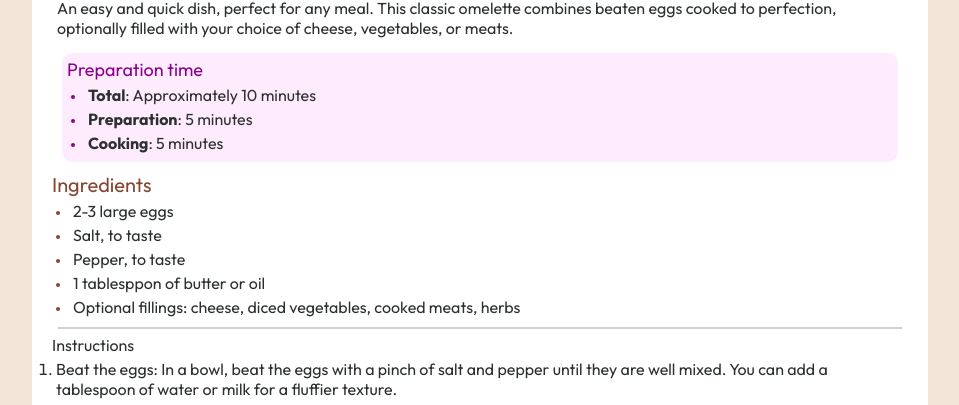
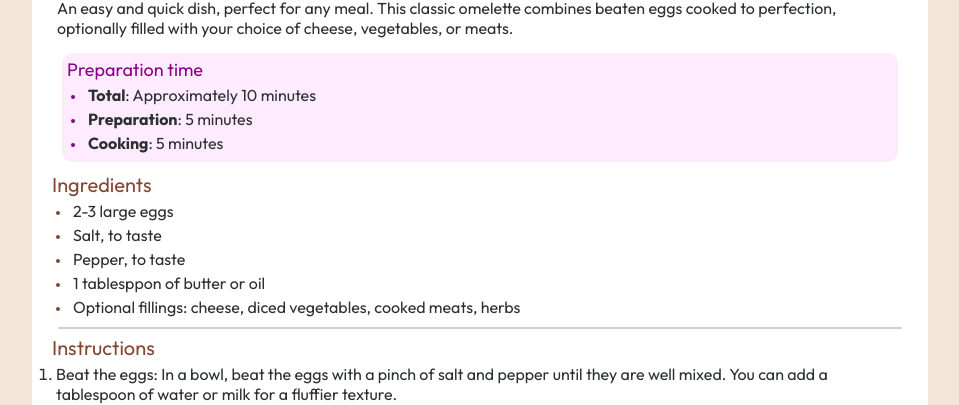
Before and after one commit to juliabush/recipe-page, a plain HTML site: page index.html in a window 1280 px wide. Shown: the part 523-928 px from the top of the page, without its empty margins (160-1119 px from the left). Drawn offline with Linux system fonts and the light colour scheme.

Commit message:
Changing instructions header

```diff
--- a/style.css
+++ b/style.css
@@ -71,7 +71,7 @@ li {
     font-size: 12px;
     color: hsl(14, 45%, 36%);
 }
-.stuff {
+.stuff{
     color: hsl(14, 45%, 36%);
     font-size: 20px;
 }
@@ -81,3 +81,7 @@ hr {
     margin: 6px;
     margin-top: 10px;
 }
+.instru {
+    font-size: 20px;
+    color: hsl(14, 45%, 36%);
+}
```
